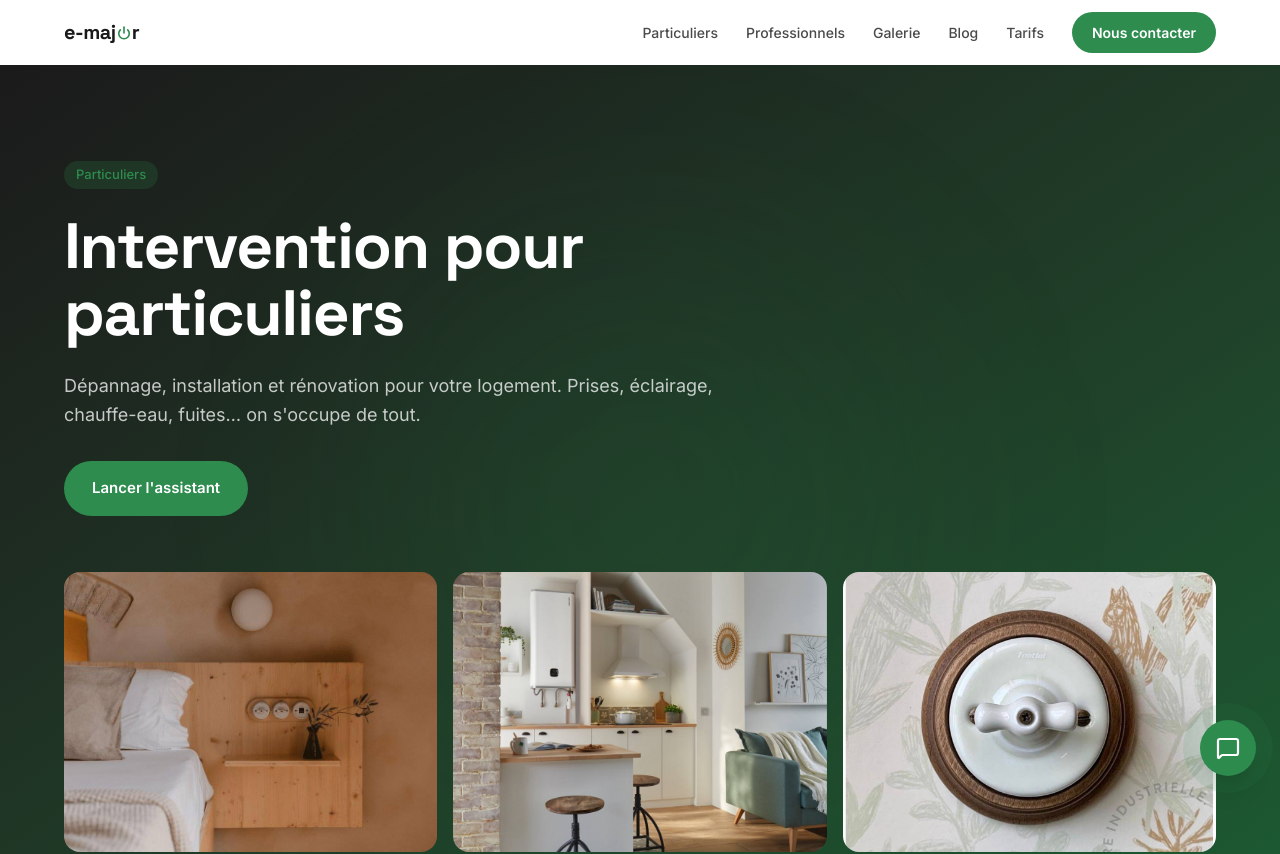
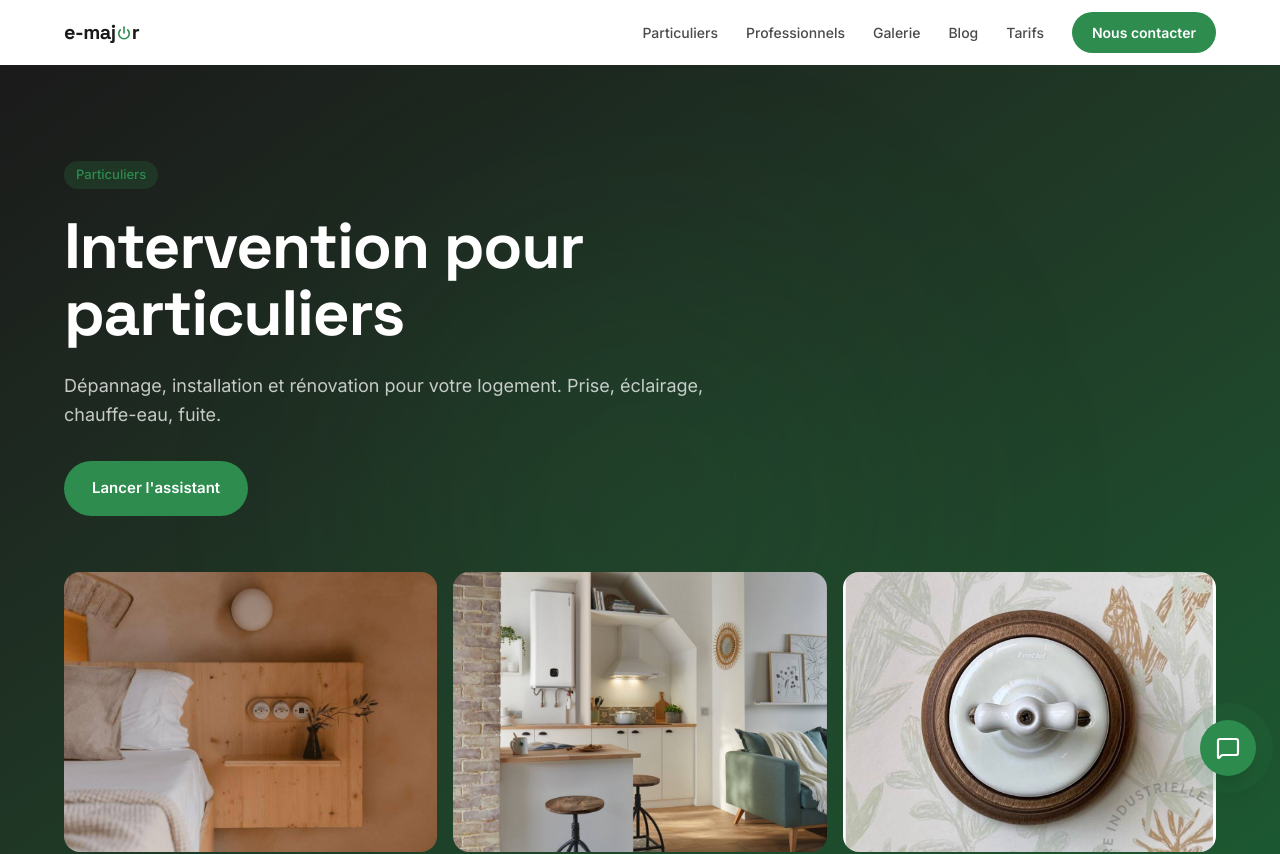
Before and after one commit to PHT001/emajor-site, a Next.js app: page /particuliers in a window 1280 px wide. Shown: the top 854 px of the page. Built offline with nearby package versions, Linux system fonts and the light colour scheme.

Commit message:
content(particuliers): trim hero subtitle + drop plurals (Prise, fuite)

```diff
--- a/app/particuliers/page.tsx
+++ b/app/particuliers/page.tsx
@@ -114,8 +114,8 @@ export default function ParticuliersPage() {
               Intervention pour particuliers
             </h1>
             <p className="text-white/75 text-[16px] sm:text-[18px] max-w-2xl leading-relaxed mb-8">
-              Dépannage, installation et rénovation pour votre logement.
-              Prises, éclairage, chauffe-eau, fuites… on s&apos;occupe de tout.
+              Dépannage, installation et rénovation pour votre logement. Prise,
+              éclairage, chauffe-eau, fuite.
             </p>
             <Link
               href="/assistant"
```
